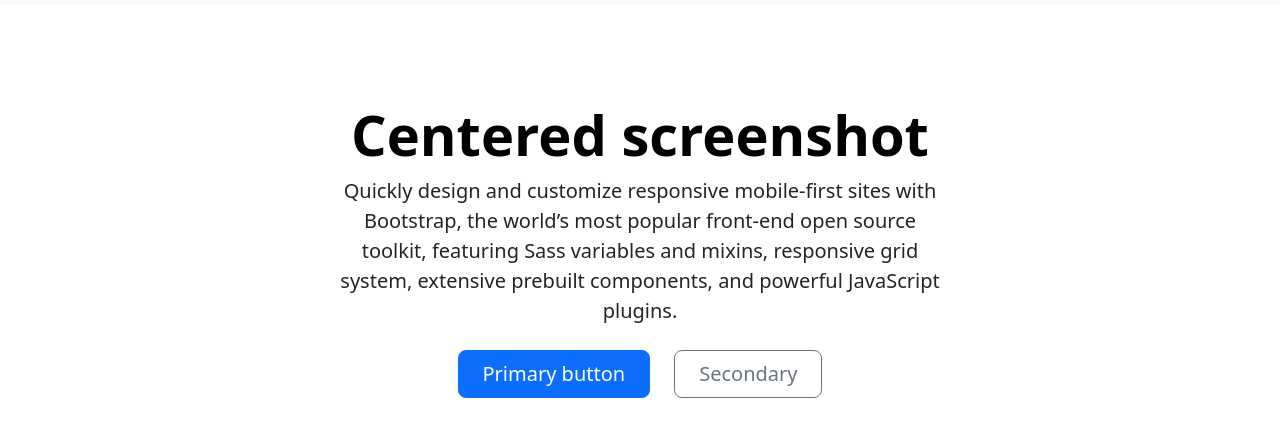
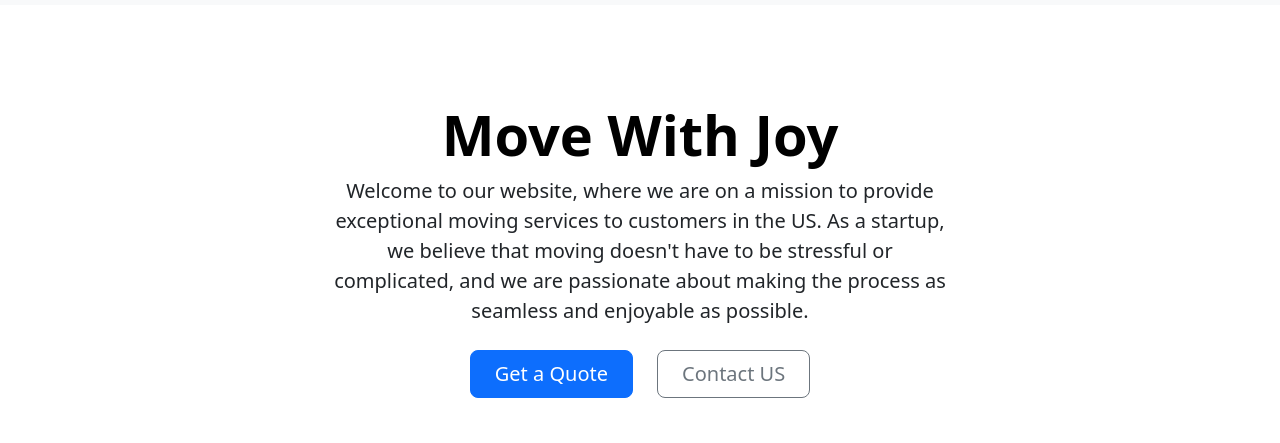
Before and after one commit to amrmabdelazeem/move-it-website, a plain HTML site: page index.html in a window 1280 px wide. Shown: the part 53-496 px from the top of the page. Drawn offline with nearby package versions, Linux system fonts and the light colour scheme.

Commit message:
Heading section completed

```diff
--- a/index.html
+++ b/index.html
@@ -45,17 +45,18 @@
   </nav>
 
   <div class="px-4 pt-5 my-5 text-center border-bottom">
-    <h1 class="display-4 fw-bold text-body-emphasis">Centered screenshot</h1>
+    <h1 class="display-4 fw-bold text-body-emphasis">Move With Joy</h1>
     <div class="col-lg-6 mx-auto">
-      <p class="lead mb-4">Quickly design and customize responsive mobile-first sites with Bootstrap, the world’s most popular front-end open source toolkit, featuring Sass variables and mixins, responsive grid system, extensive prebuilt components, and powerful JavaScript plugins.</p>
+      <p class="lead mb-4">Welcome to our website, where we are on a mission to provide exceptional moving services to customers in the US. As a startup, we believe that moving doesn't have to be stressful or complicated, and we are passionate about making the process as seamless and enjoyable as possible.
+      </p>
       <div class="d-grid gap-2 d-sm-flex justify-content-sm-center mb-5">
-        <button type="button" class="btn btn-primary btn-lg px-4 me-sm-3">Primary button</button>
-        <button type="button" class="btn btn-outline-secondary btn-lg px-4">Secondary</button>
+        <button type="button" class="btn btn-primary btn-lg px-4 me-sm-3">Get a Quote</button>
+        <button type="button" class="btn btn-outline-secondary btn-lg px-4">Contact US</button>
       </div>
     </div>
     <div class="overflow-hidden" style="max-height: 30vh;">
       <div class="container px-5">
-        <img src="bootstrap-docs.png" class="img-fluid border rounded-3 shadow-lg mb-4" alt="Example image" width="700" height="500" loading="lazy">
+        <img src="./moving-van.jpg" class="img-fluid border rounded-3 shadow-lg mb-4" alt="Example image" width="700" height="500" loading="lazy">
       </div>
     </div>
   </div>
```
